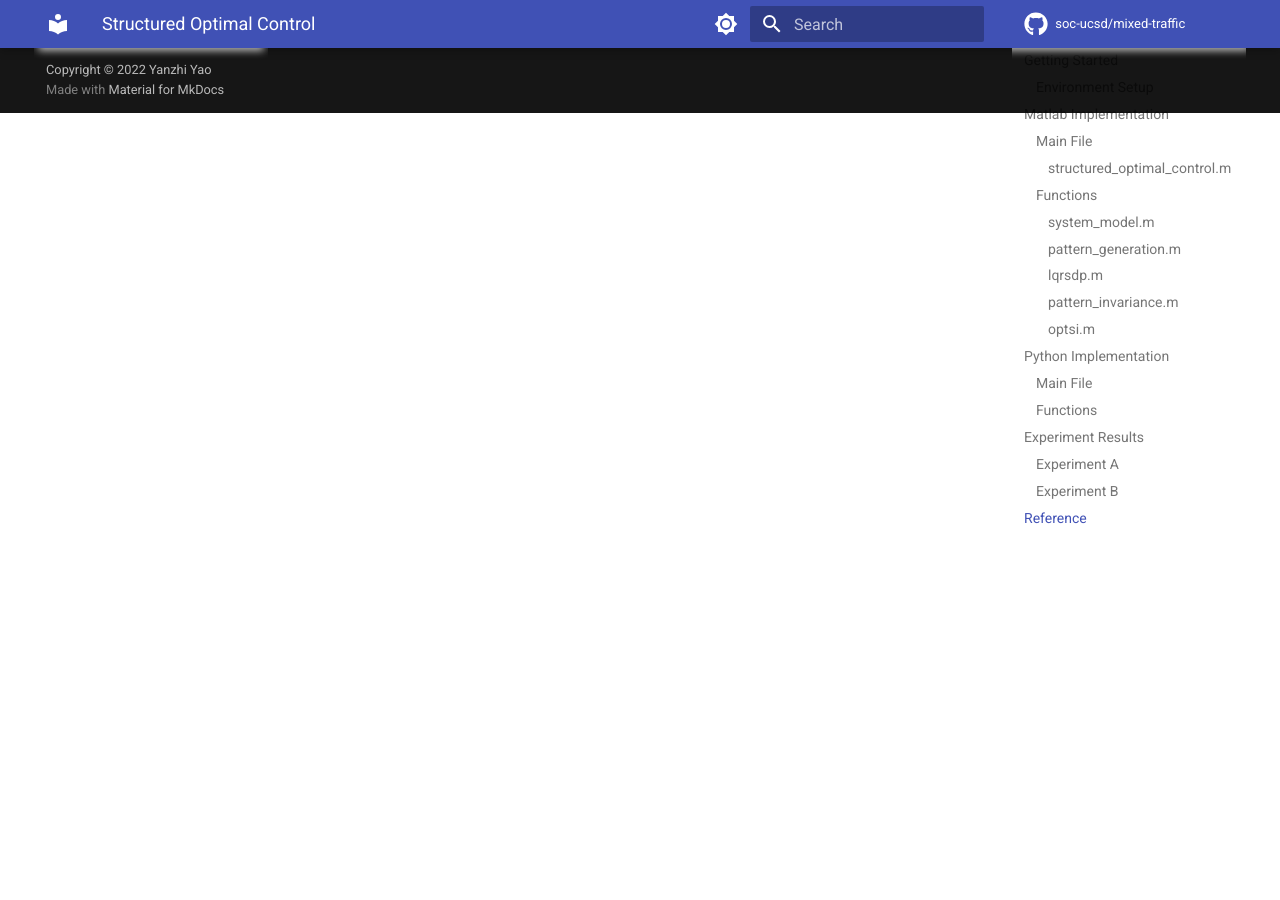
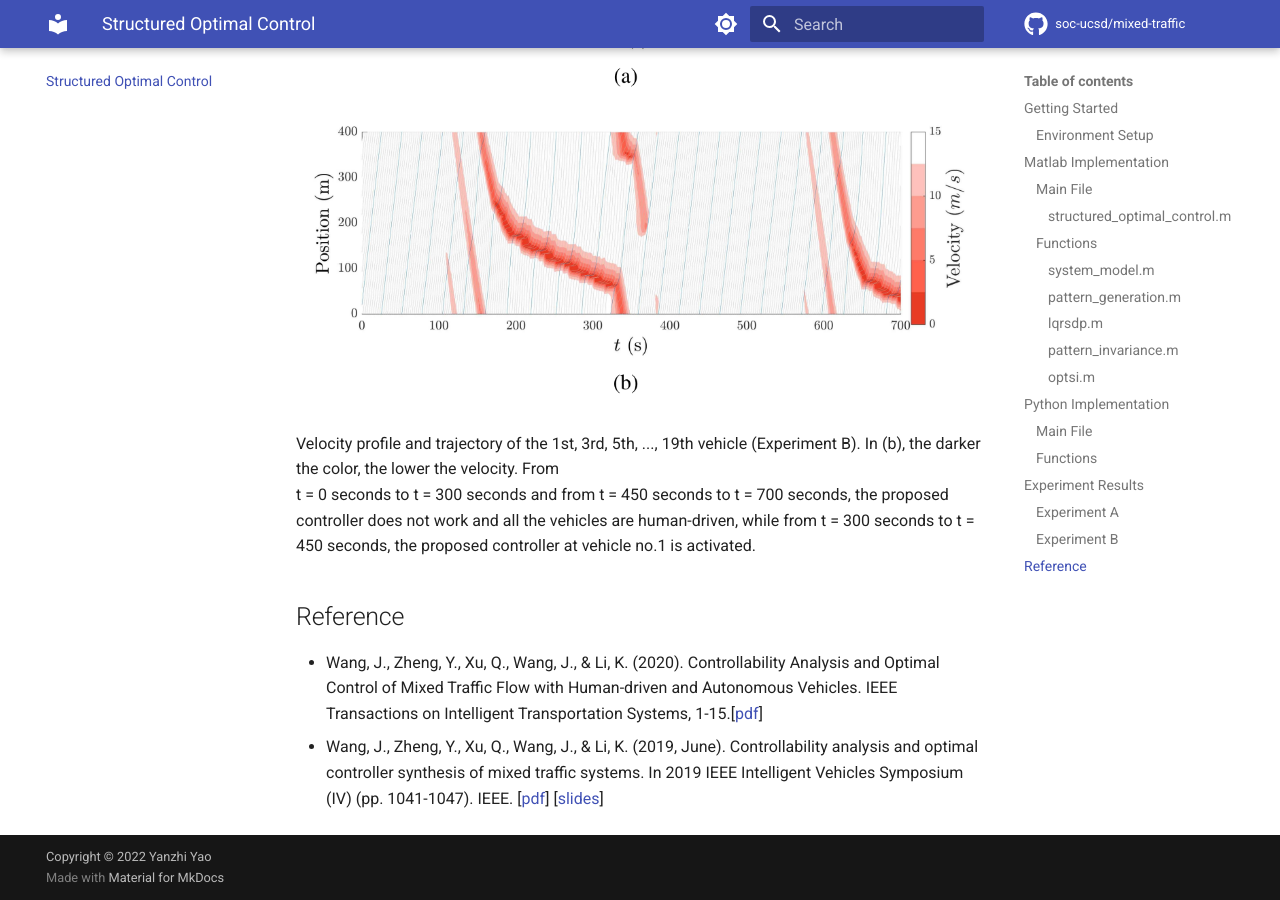
Before and after one commit to soc-ucsd/mixed-traffic, an MkDocs documentation site: the page built from docs/structured_optimal_control.md, in a window 1280 px wide and 900 px high, scrolled down 9575 px. Built offline with MkDocs 1.6.1 and Material for MkDocs 9.7.7, drawn with Linux system fonts in a browser that asks for light colours; comment, search, counter and statistics services are not loaded.

Commit message:
Update structured_optimal_control.md

```diff
--- a/docs/structured_optimal_control.md
+++ b/docs/structured_optimal_control.md
@@ -381,6 +381,10 @@
 ### Experiment B
 Experiment B is conducted to test the controller’s ability to dissipate stop-and-go waves. A random noise following the normal distribution, N (0, 0.2), is added to the acceleration signal of each vehicle. This corresponds to the traffic situations where small perturbations are generated naturally inside the traffic flow.
 
+![Alt Text](images/structured_optimal_control/ExpB.png)
+
+Velocity profile and trajectory of the 1st, 3rd, 5th, ..., 19th vehicle (Experiment B). In (b), the darker the color, the lower the velocity. From </br>
+t = 0 seconds to t = 300 seconds and from t = 450 seconds to t = 700 seconds, the proposed controller does not work and all the vehicles are human-driven, while from t = 300 seconds to t = 450 seconds, the proposed controller at vehicle no.1 is activated.
 
 ## Reference
 - Wang, J., Zheng, Y., Xu, Q., Wang, J., & Li, K. (2020). Controllability Analysis and Optimal Control of Mixed Traffic Flow with Human-driven and Autonomous Vehicles. IEEE Transactions on Intelligent Transportation Systems, 1-15.[[pdf](https://wangjw18.github.io/files/2020-arXiv.pdf)]
```
